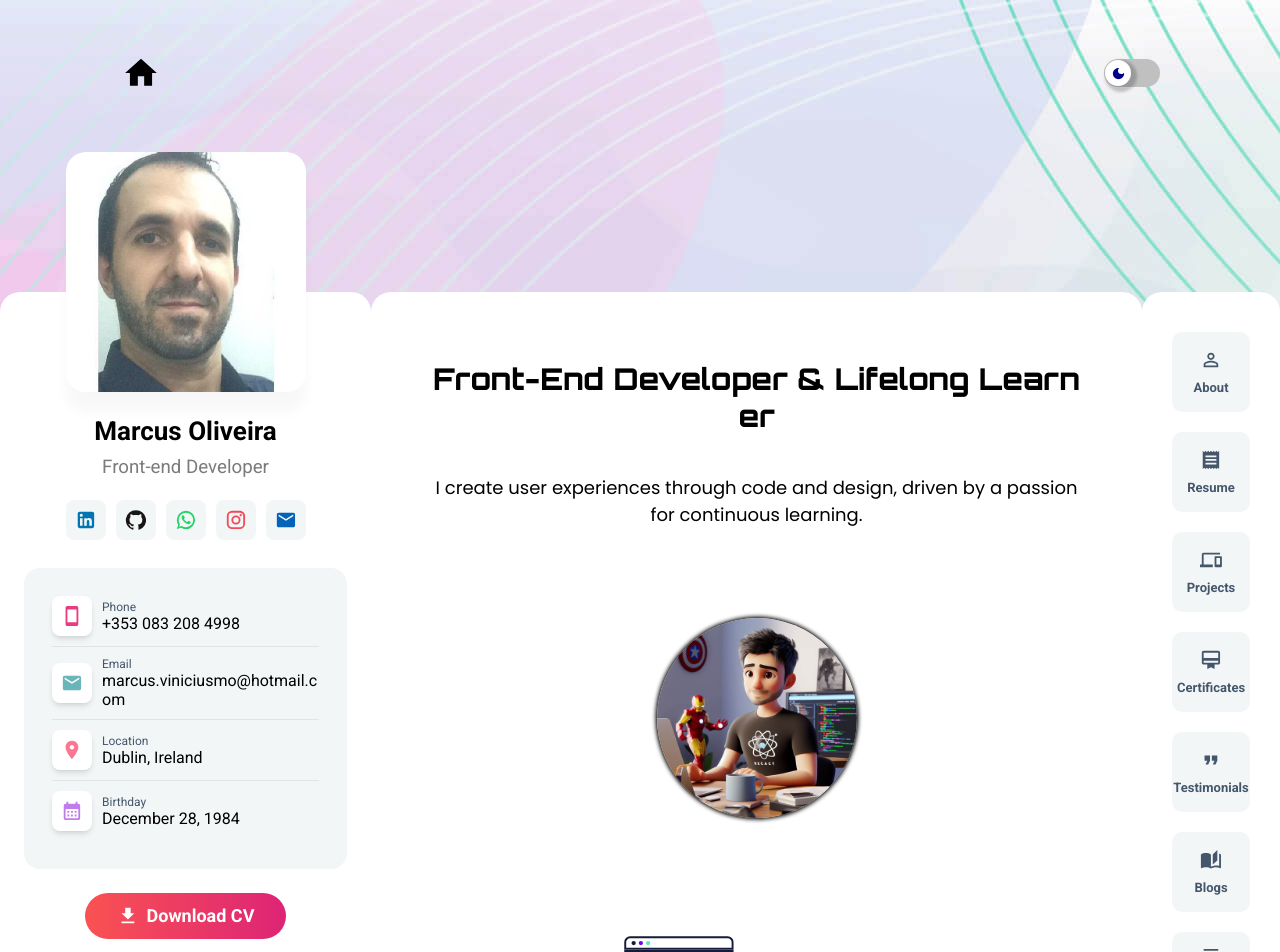
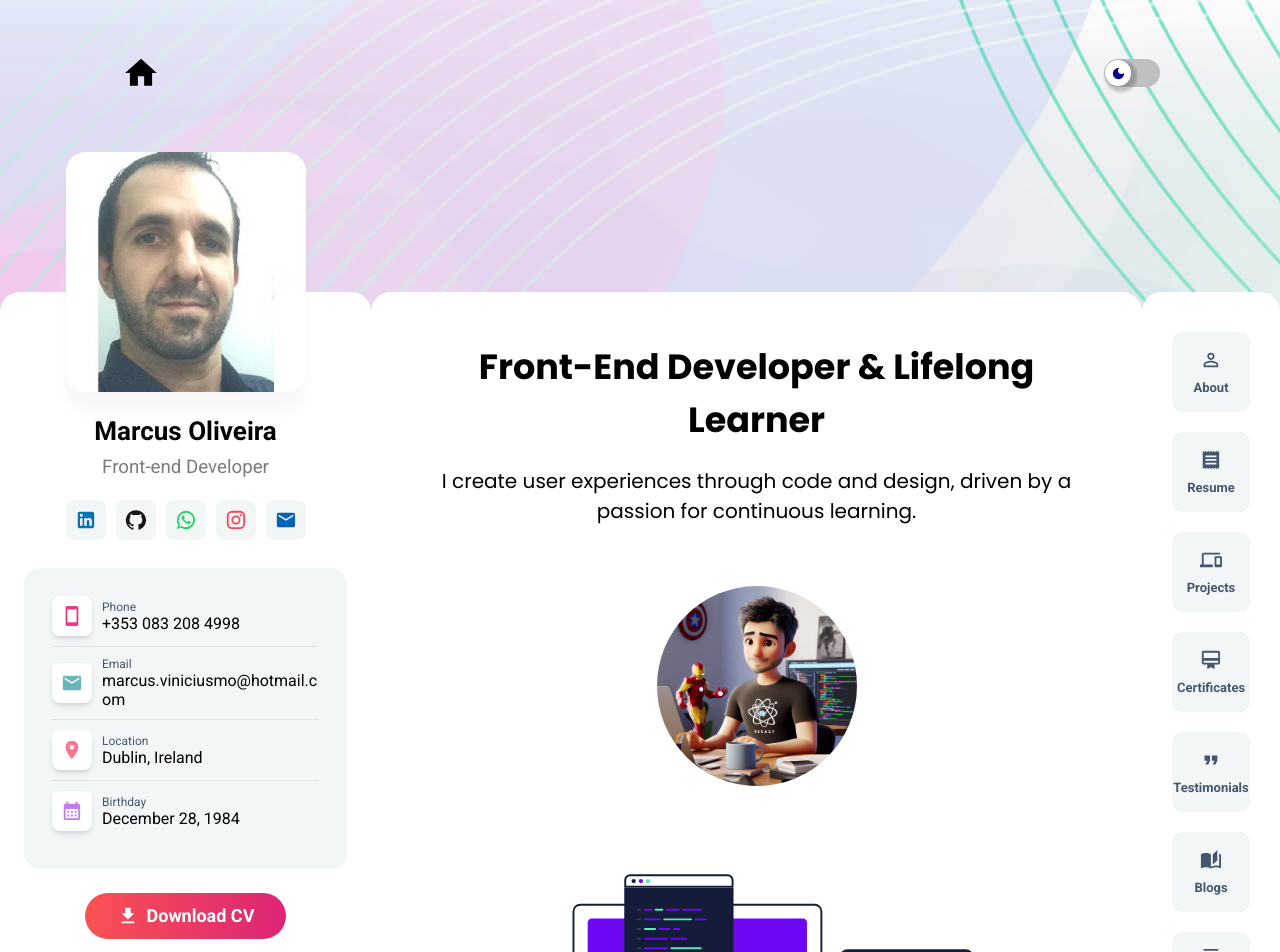
Before and after one commit to marcusviniciusmo/My_Portfolio__, a React (Vite) app in the folder frontend/: page / in a window 1280 px wide. Shown: the top 952 px of the page. Built offline with nearby package versions, Linux system fonts and the light colour scheme.

Commit message:
Home view (Code Review)

```diff
--- a/frontend/index.html
+++ b/frontend/index.html
@@ -10,7 +10,7 @@
     <meta name="viewport" content="width=device-width, initial-scale=1.0" />
 
 
-    <link href="https://fonts.googleapis.com/css2?family=Roboto:wght@400;700;900&family=Poppins:wght@400;700;900&family=Orbitron:wght@400..900&family=Roboto+Slab:wght@100..900&display=swap" rel="stylesheet">
+    <link href="https://fonts.googleapis.com/css2?family=Roboto:wght@400;700;900&family=Poppins:wght@400;700;900&family=Roboto+Slab:wght@100..900&display=swap" rel="stylesheet">
     <title>My Portfolio</title>
   </head>
   <body>
--- a/frontend/src/styles/global.ts
+++ b/frontend/src/styles/global.ts
@@ -18,6 +18,11 @@ export const GlobalStyle = createGlobalStyle`
     --colorProfileIconBirthday: #C17CEB;
 
     --max-z-index: 999;
+
+    --boxShadowDark: ${({ theme }) =>
+      theme.title === 'Dark' &&
+      `0 0 5px ${theme.colors.text},
+      inset 0 0 5px ${theme.colors.text}`};
 
     font-size: 62.5%;
   }
@@ -89,7 +94,15 @@ export const GlobalStyle = createGlobalStyle`
     top: 17.6rem;
   }
 
+  /**DELETE */
   &.contentContainer {
+    color: ${({ theme }) => theme.colors.text};
+    padding: 4.8rem 5.6rem;
+    display: flex;
+    flex-direction: column;
+  }
+
+  &.pageContainer {
     color: ${({ theme }) => theme.colors.text};
     padding: 4.8rem 5.6rem;
     display: flex;
--- a/frontend/src/views/Home/index.tsx
+++ b/frontend/src/views/Home/index.tsx
@@ -1,22 +1,18 @@
-import Avatar from '../../assets/avatar.jpg';
+import AvatarImage from '../../assets/avatar.jpg';
 import SetupImage from '../../assets/setupImage.svg';
-import {
-  HomeContainer,
-  Title,
-  Subtitle,
-  AvatarContainer,
-  Setup,
-} from './styles';
+
+import { HomeContainer, Title, Subtitle, Avatar, Setup } from './styles';
 
 export function Home() {
+  const HOME_TITLE = 'Front-End Developer & Lifelong Learner';
+  const HOME_SUBTITLE = `I create user experiences through code and design,
+    driven by a passion for continuous learning.`;
+
   return (
-    <HomeContainer className="contentContainer">
-      <Title>Front-End Developer & Lifelong Learner</Title>
-      <Subtitle>
-        I create user experiences through code and design, driven by a passion
-        for continuous learning.
-      </Subtitle>
-      <AvatarContainer src={Avatar} />
+    <HomeContainer>
+      <Title>{HOME_TITLE}</Title>
+      <Subtitle>{HOME_SUBTITLE}</Subtitle>
+      <Avatar src={AvatarImage} />
       <Setup src={SetupImage} />
     </HomeContainer>
   );
--- a/frontend/src/views/Home/styles.ts
+++ b/frontend/src/views/Home/styles.ts
@@ -1,38 +1,32 @@
 import styled from 'styled-components';
 
-export const HomeContainer = styled.div`
-  margin-top: 2rem;
+export const HomeContainer = styled.div.attrs({
+  className: 'pageContainer',
+})`
+  font-family: 'Poppins';
   align-items: center;
   text-align: center;
-  gap: 4rem;
+  gap: 2rem;
 `;
 
 export const Title = styled.h1`
-  font-family: 'Orbitron';
-  font-size: 3rem;
-  font-weight: 800;
-  word-break: break-all;
+  font-size: 3.5rem;
 `;
 
 export const Subtitle = styled.p`
-  font-family: 'Poppins';
-  font-size: 1.8rem;
+  font-size: 2rem;
 `;
 
-export const AvatarContainer = styled.img`
+export const Avatar = styled.img`
   width: 20rem;
   height: 20rem;
   border-radius: 50%;
-  margin-block: 5rem;
-  box-shadow:
-    0 0 5px ${({ theme }) => theme.colors.text},
-    0 0 5px ${({ theme }) => theme.colors.text};
+  margin-block: 4rem;
+  box-shadow: var(--boxShadowDark);
 `;
 
 export const Setup = styled.img`
   width: 60rem;
   height: 30rem;
-  box-shadow: ${({ theme }) =>
-    theme.title === 'Dark' &&
-    `0 0 5px ${theme.colors.text}, inset 0 0 5px ${theme.colors.text}`};
+  box-shadow: var(--boxShadowDark);
 `;
```
